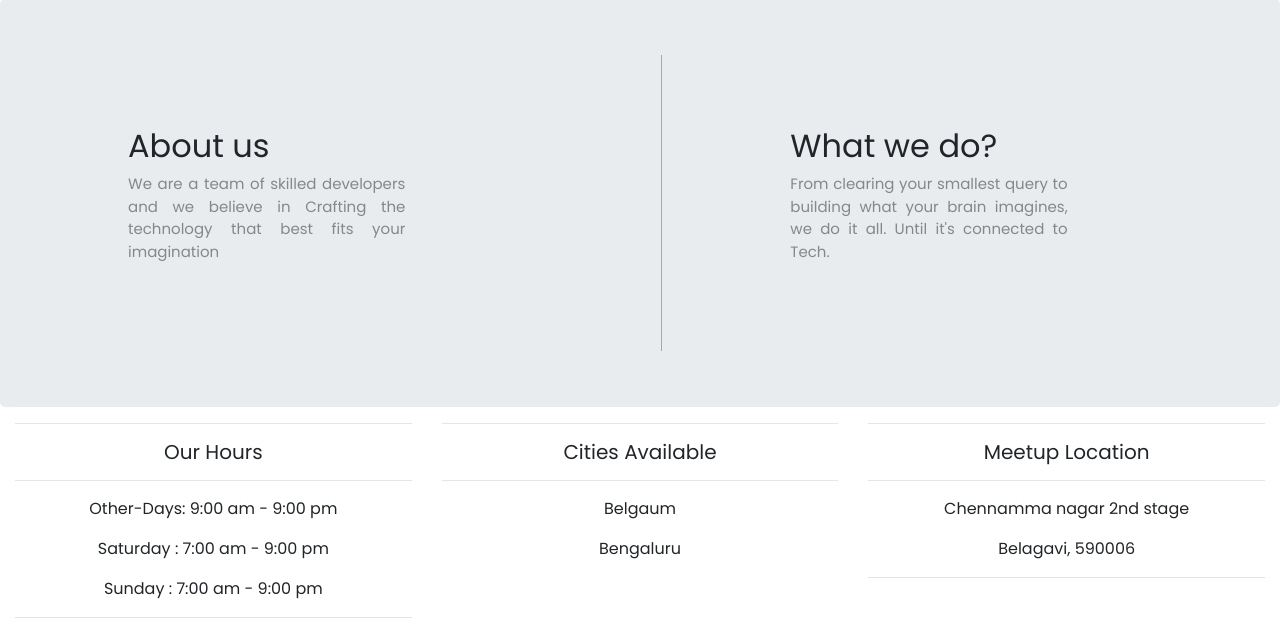
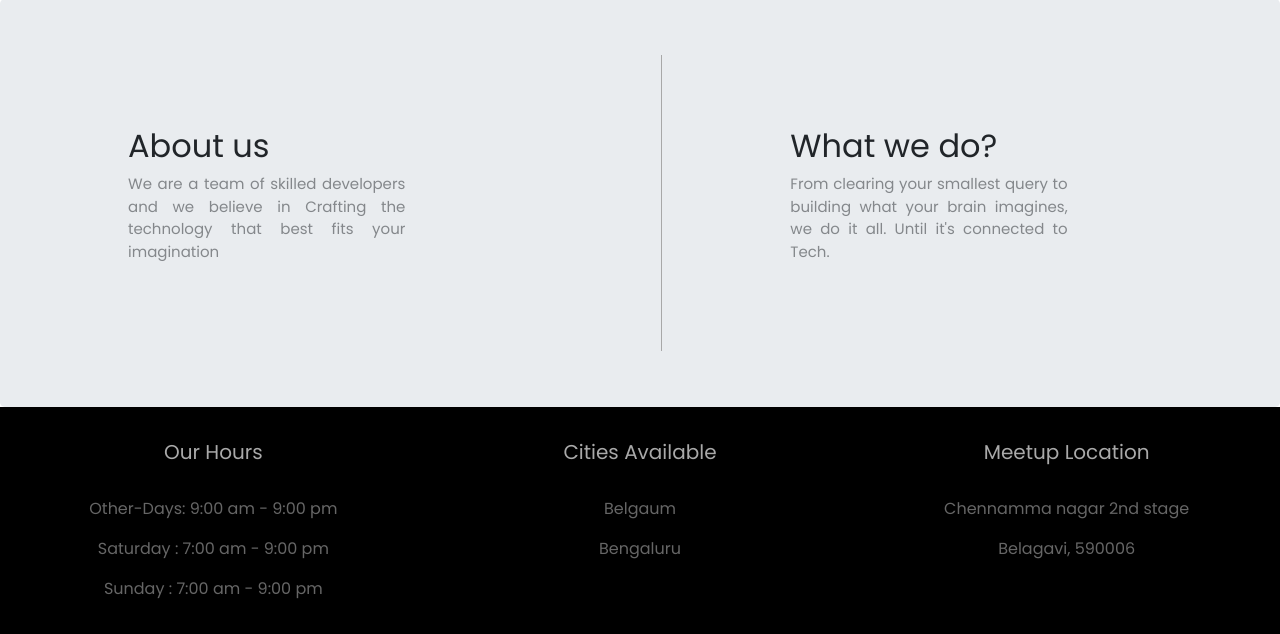
Before and after one commit to maybe-a-startup/proj-repo, a PHP site: page / in a window 1280 px wide. Shown: the part 1671-2305 px from the top of the page. Run offline with PHP 8.4, Linux system fonts and the light colour scheme; some libraries are stand-ins or nearby versions; some web fonts are replaced.

Commit message:
ui update

```diff
--- a/home.html
+++ b/home.html
@@ -114,12 +114,12 @@
 	</div>
 
 	<footer>
-		<div class="container-fluid padding">
+		<div class="container-fluid padding" style="background-color: #000; color: #666666; ">
 			<div class="row text-center">
 
 				<div class="col-md-4">
 					<hr class="light">
-					<h5>Our Hours</h5>
+					<h5 style="color: #A9A9A9">Our Hours</h5>
 					<hr class="light">
 					<p>Other-Days: 9:00 am - 9:00 pm</p>
 					<p>Saturday : 7:00 am - 9:00 pm</p>
@@ -128,14 +128,14 @@
 				</div>
 				<div class="col-md-4">
 					<hr class="light">
-					<h5>Cities Available</h5>
+					<h5 style="color: #A9A9A9">Cities Available</h5>
 					<hr class="light">
 					<p>Belgaum</p>
 					<p>Bengaluru</p>
 				</div>
 				<div class="col-md-4">
 					<hr class="light">
-					<h5>Meetup Location</h5>
+					<h5 style="color: #A9A9A9">Meetup Location</h5>
 					<hr class="light">
 					<p>Chennamma nagar 2nd stage</p>
 					<p>Belagavi, 590006</p>
--- a/style.css
+++ b/style.css
@@ -207,6 +207,8 @@
   margin-bottom: 7vh;
   border-right: 1px solid #A8A8A8;
 }
+
+
 /****************************************************/
 
 .animated-icon3 {
```
